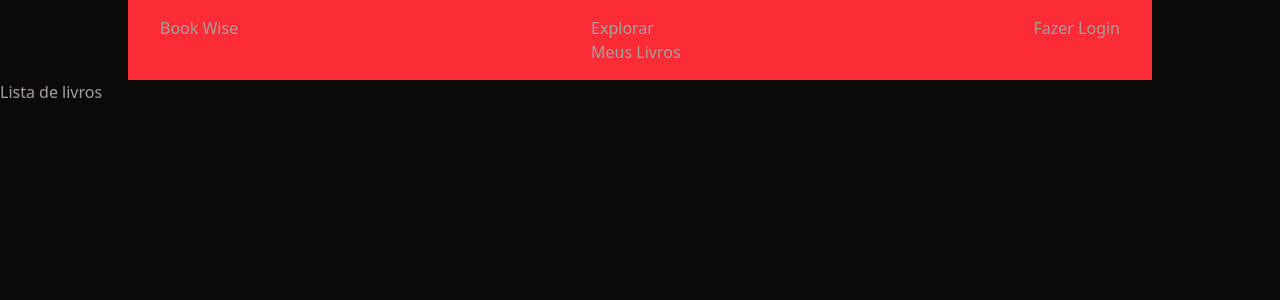
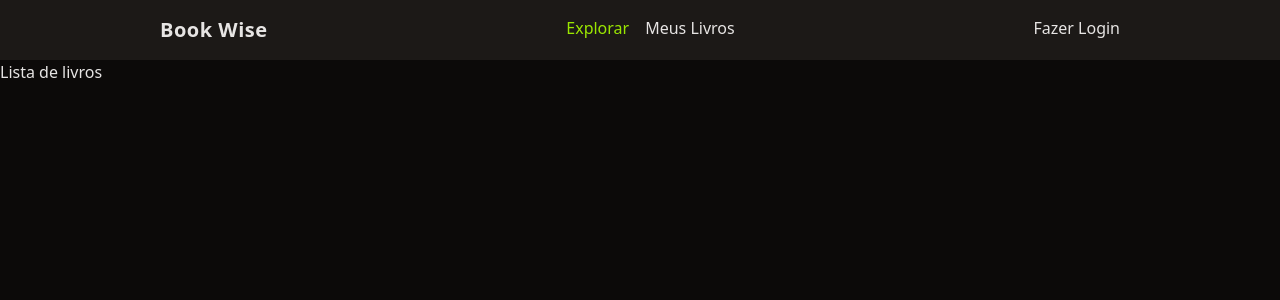
Before and after one commit to jonathan-matheus/bookwise, a PHP site: page / in a window 1280 px wide. Shown: the top 300 px of the page. Run offline with PHP 8.4, Linux system fonts and the light colour scheme; style sheets or scripts are compiled from the project's sources.

Commit message:
Add navigation bar

```diff
--- a/src/index.php
+++ b/src/index.php
@@ -8,17 +8,17 @@
     <title>Document</title>
 </head>
 
-<body class="bg-stone-950 text-stone-400">
+<body class="bg-stone-950 text-stone-200">
 
-    <header class="mx-auto max-w-screen-lg">
-        <nav class="bg-red-500 flex justify-between px-8 py-4">
-            <div>Book Wise</div>
-            <ul>
-                <li><a href="/">Explorar</a></li>
-                <li><a href="/meus-livros">Meus Livros</a></li>
+    <header class="bg-stone-900">
+        <nav class="mx-auto max-w-screen-lg flex justify-between px-8 py-4">
+            <div class="font-bold text-xl tracking-wide">Book Wise</div>
+            <ul class="flex space-x-4">
+                <li><a href="/" class="text-lime-400">Explorar</a></li>
+                <li><a href="/meus-livros.php" class="hover:underline">Meus Livros</a></li>
             </ul>
             <ul>
-                <li><a href="/login">Fazer Login</a></li>
+                <li><a href="/login.php">Fazer Login</a></li>
             </ul>
         </nav>
     </header>
```
